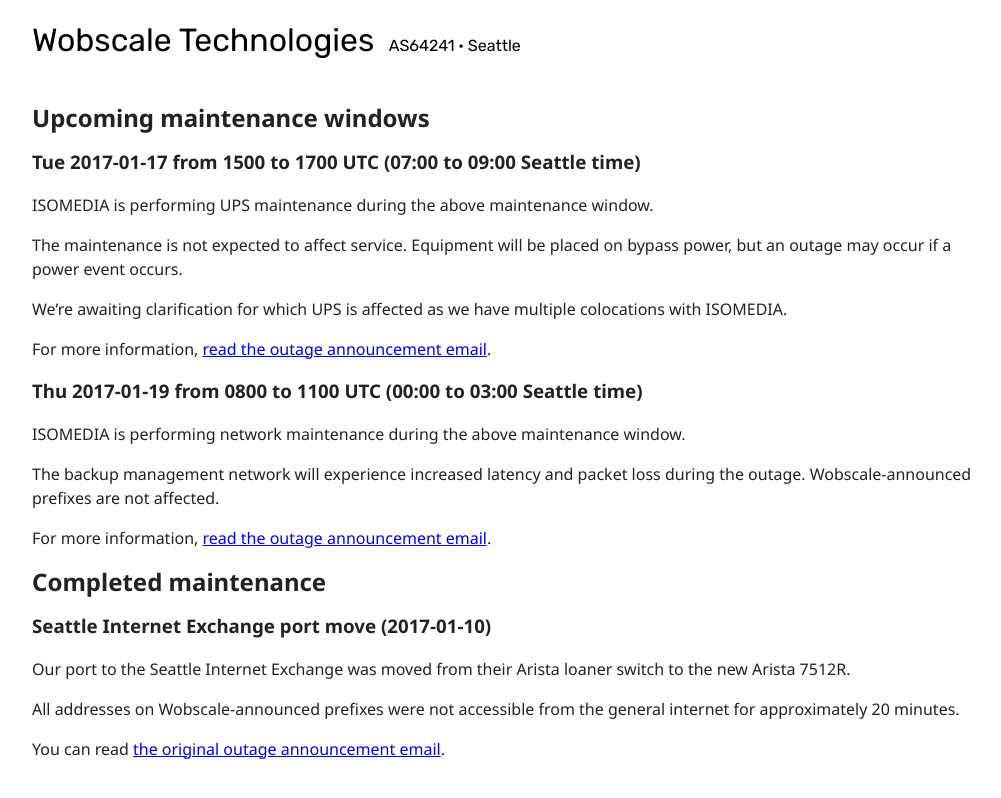
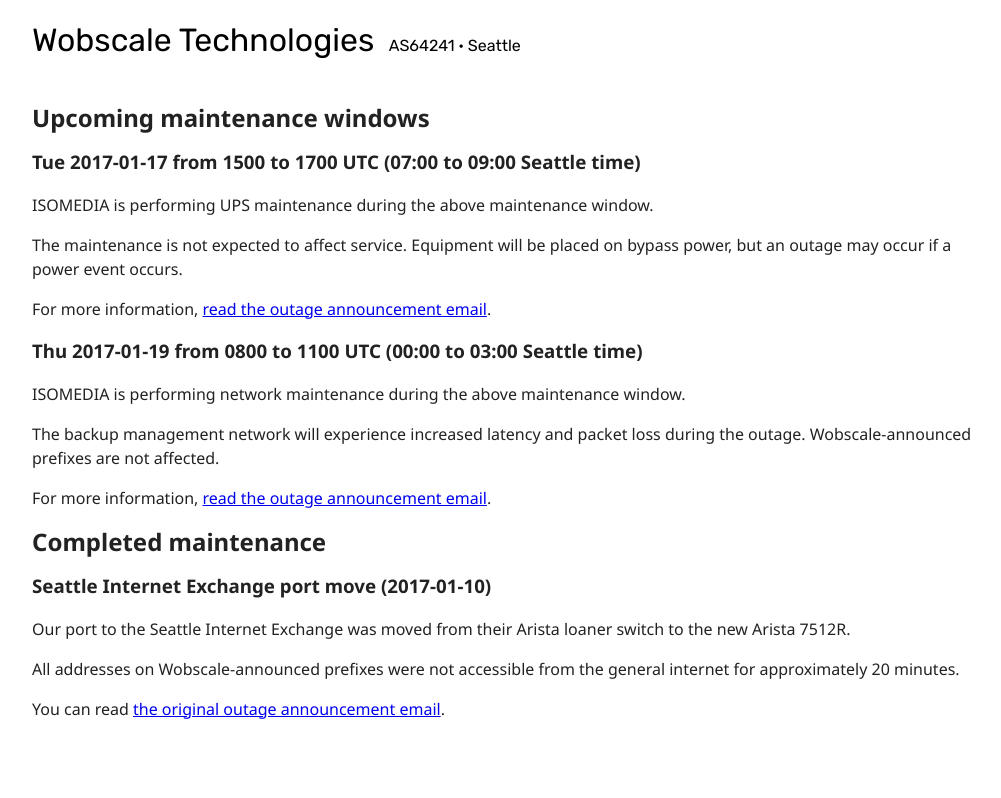
Before and after one commit to wobscale/status.wobscale.website, a Jekyll site: the page built from index.md, in a window 1280 px wide. Shown: the top 798 px of the page, without its empty margins (128-1129 px from the left). Built offline with Jekyll 4.4.1, drawn with Linux system fonts in a browser that asks for light colours; our own code applies the rules of GitHub Pages for plain Markdown files.

Commit message:
Update index.md
We've received clarification that the suite our rack is contained in is affected. (The wireless bridge to sea2 is unaffected, although that doesn't help anyone.)

```diff
--- a/index.md
+++ b/index.md
@@ -9,8 +9,6 @@ layout: "default"
 ISOMEDIA is performing UPS maintenance during the above maintenance window.
 
 The maintenance is not expected to affect service. Equipment will be placed on bypass power, but an outage may occur if a power event occurs.
-
-We're awaiting clarification for which UPS is affected as we have multiple colocations with ISOMEDIA.
 
 For more information, [read the outage announcement email](/announce/isomedia-2017-01-13.txt).
 
```
